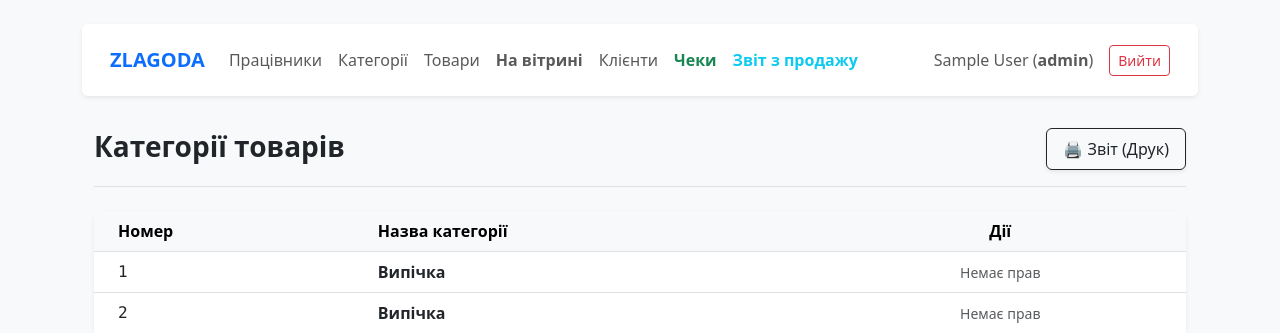
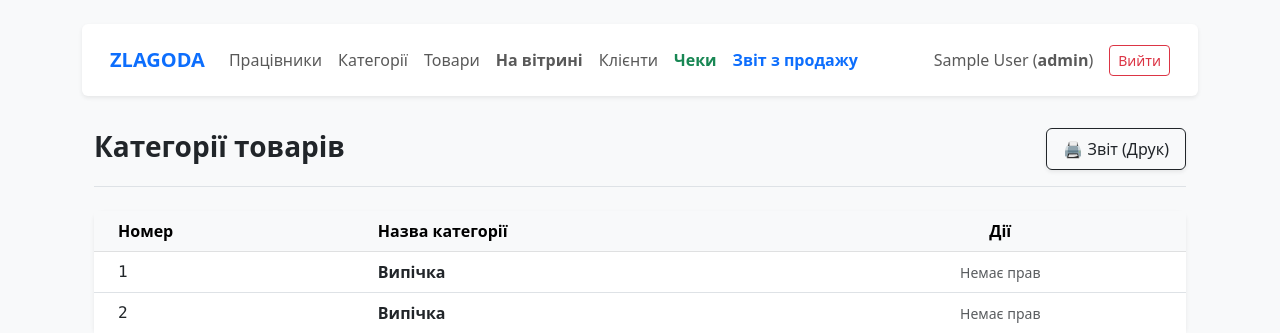
Before and after one commit to stacytrek/Zlagoda, a Flask app: page /categories in a window 1280 px wide. Shown: the top 333 px of the page. Run offline with Flask 3, Linux system fonts and the light colour scheme; the visitor is signed in with stand-in values (Sample User, id 1); data comes from the database, SQL or seed files in the repository; parts of the project's set-up code (start-up, migrations or seed data) failed here and were passed over.

Commit message:
update colors

```diff
--- a/templates/base.html
+++ b/templates/base.html
@@ -90,6 +90,11 @@
         .print-header, .print-footer {
             display: none;
         }
+
+        .text-info{
+            --bs-text-opacity: 1;
+            color: rgb(13 110 253) !important;
+        }
     </style>
 </head>
 <body class="bg-light">
```
